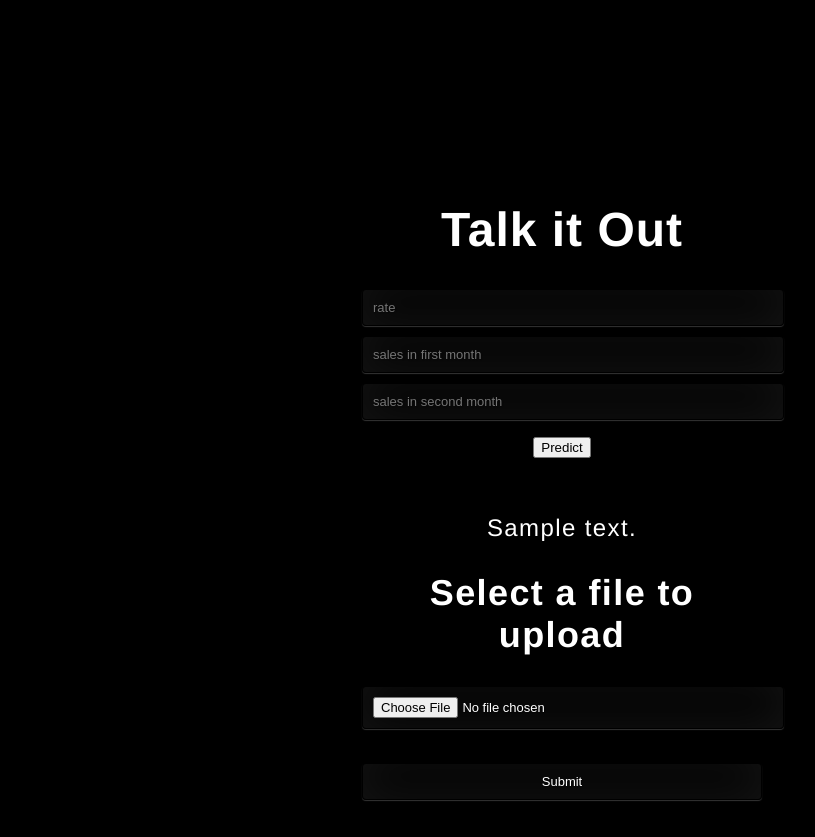
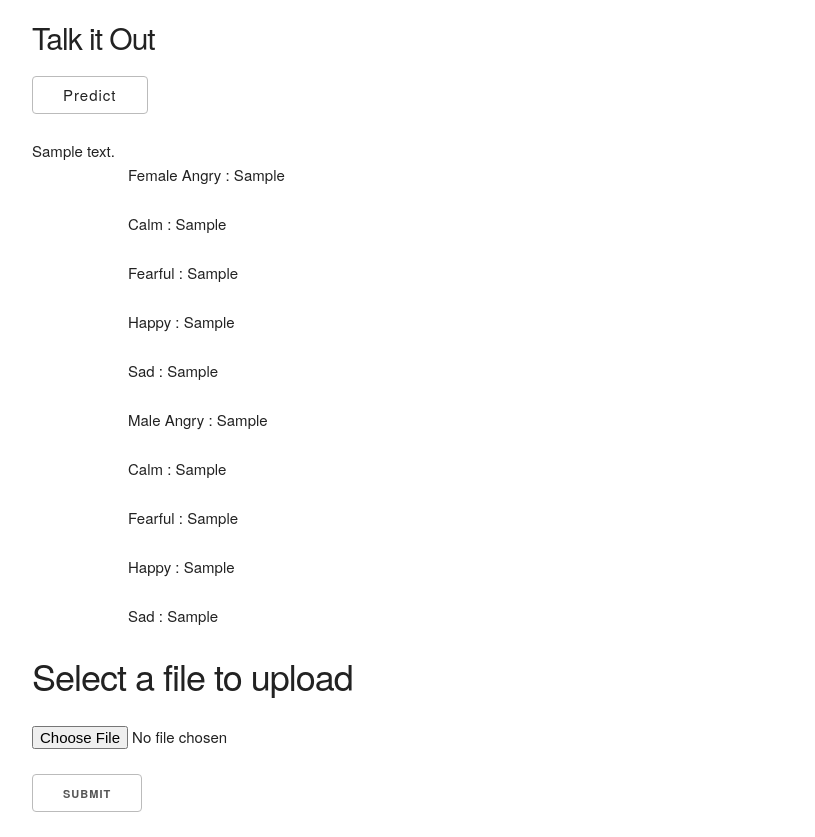
Before and after one commit to Calebp98/Hack_Elvis, a Flask app: template templates/index.html in a window 1280 px wide. Shown: the whole page, without its empty margins (128-943 px from the left). Before the commit the page ends 801 px from the top, so only its background shows below. Run offline with Flask 2, Linux system fonts and the light colour scheme; the template is opened without the code that fills it: most values are stand-ins (such as "Sample title", 1, 10 or a date in 2020); parts of the project's set-up code (start-up, migrations or seed data) failed here and were passed over.

Commit message:
working tf and updated css

```diff
--- a/app.py
+++ b/app.py
@@ -1,9 +1,13 @@
 import os
 import numpy as np
 from flask import Flask, request, jsonify, render_template, flash,redirect
-# from flask import Flask, flash, request, redirect, render_template
 import pickle
 from werkzeug.utils import secure_filename
+import pandas as pd
+import librosa
+import glob
+import numpy as np
+import keras
 
 
 UPLOAD_FOLDER = 'uploads'
@@ -16,10 +20,31 @@ app.secret_key = "78929"
 app.config['UPLOAD_FOLDER'] = UPLOAD_FOLDER
 
 
-model = pickle.load(open('model.pkl', 'rb'))
+# model = pickle.load(open('model.pkl', 'rb'))
 
 def allowed_file(filename):
 	return '.' in filename and filename.rsplit('.', 1)[1].lower() in ALLOWED_EXTENSIONS
+
+
+
+def predictEmotion():
+
+    loaded_model = keras.models.load_model('saved_models/Emotion_Voice_Detection_Model.h5')
+
+    # code for tf model
+    data, sampling_rate = librosa.load('uploads/sample.mp3')
+
+    X, sample_rate = librosa.load('uploads/sample.mp3', res_type='kaiser_fast',duration=2.5,sr=22050*2,offset=0.5)
+    sample_rate = np.array(sample_rate)
+    mfccs = np.mean(librosa.feature.mfcc(y=X, sr=sample_rate, n_mfcc=13),axis=0)
+    featurelive = mfccs
+    livedf2 = featurelive
+    livedf2= pd.DataFrame(data=livedf2)
+    twodimNew = livedf2.values
+    twodimNew =np.expand_dims(twodimNew, axis=0)
+    livepreds = loaded_model.predict(twodimNew, batch_size=32, verbose=1)
+
+    return livepreds
 
 @app.route('/')
 def home():
@@ -28,13 +53,10 @@ def home():
 @app.route('/predict',methods=['POST'])
 def predict():
 
-    int_features = [int(x) for x in request.form.values()]
-    final_features = [np.array(int_features)]
-    prediction = model.predict(final_features)
+    result = predictEmotion()
+    x = result[0]
 
-    output = round(prediction[0], 2)
-
-    return render_template('index.html', prediction_text='Sales should be $ {}'.format(output))
+    return render_template('index.html', fAngry=x[0],fCalm=x[1],fFearful=x[2],fHappy=x[3],fSad=x[4],mAngry=x[5],mCalm=x[6],mFearful=x[7],mHappy=x[8],mSad=x[9])
 
 # for file uploading
 
@@ -52,20 +74,23 @@ def upload_file():
 		if file and allowed_file(file.filename):
 			filename = secure_filename(file.filename)
 			file.save(os.path.join(app.config['UPLOAD_FOLDER'], filename))
+			os.rename(os.path.join(app.config['UPLOAD_FOLDER'], filename),'uploads/sample.mp3')
 			flash('File successfully uploaded')
 			return redirect('/')
 		else:
 			flash('Allowed file type is mp3')
 			return redirect(request.url)
 
+
 @app.route('/results',methods=['POST'])
 def results():
 
-    data = request.get_json(force=True)
-    prediction = model.predict([np.array(list(data.values()))])
-
-    output = prediction[0]
-    return jsonify(output)
+    # data = request.get_json(force=True)
+    # prediction = model.predict([np.array(list(data.values()))])
+	#
+    # output = prediction[0]
+    # return jsonify(output)
+	return
 
 if __name__ == "__main__":
     app.run(debug=True)
--- a/request.py
+++ /dev/null
@@ -1,6 +0,0 @@
-import requests
-
-url = 'http://localhost:5000/results'
-r = requests.post(url,json={'rate':5, 'sales_in_first_month':200, 'sales_in_second_month':400})
-
-print(r.json())
--- /dev/null
+++ b/static/css/skeleton.css
@@ -0,0 +1,418 @@
+/*
+* Skeleton V2.0.4
+* Copyright 2014, Dave Gamache
+* www.getskeleton.com
+* Free to use under the MIT license.
+* http://www.opensource.org/licenses/mit-license.php
+* 12/29/2014
+*/
+
+
+/* Table of contents
+––––––––––––––––––––––––––––––––––––––––––––––––––
+- Grid
+- Base Styles
+- Typography
+- Links
+- Buttons
+- Forms
+- Lists
+- Code
+- Tables
+- Spacing
+- Utilities
+- Clearing
+- Media Queries
+*/
+
+
+/* Grid
+–––––––––––––––––––––––––––––––––––––––––––––––––– */
+.container {
+  position: relative;
+  width: 100%;
+  max-width: 960px;
+  margin: 0 auto;
+  padding: 0 20px;
+  box-sizing: border-box; }
+.column,
+.columns {
+  width: 100%;
+  float: left;
+  box-sizing: border-box; }
+
+/* For devices larger than 400px */
+@media (min-width: 400px) {
+  .container {
+    width: 85%;
+    padding: 0; }
+}
+
+/* For devices larger than 550px */
+@media (min-width: 550px) {
+  .container {
+    width: 80%; }
+  .column,
+  .columns {
+    margin-left: 4%; }
+  .column:first-child,
+  .columns:first-child {
+    margin-left: 0; }
+
+  .one.column,
+  .one.columns                    { width: 4.66666666667%; }
+  .two.columns                    { width: 13.3333333333%; }
+  .three.columns                  { width: 22%;            }
+  .four.columns                   { width: 30.6666666667%; }
+  .five.columns                   { width: 39.3333333333%; }
+  .six.columns                    { width: 48%;            }
+  .seven.columns                  { width: 56.6666666667%; }
+  .eight.columns                  { width: 65.3333333333%; }
+  .nine.columns                   { width: 74.0%;          }
+  .ten.columns                    { width: 82.6666666667%; }
+  .eleven.columns                 { width: 91.3333333333%; }
+  .twelve.columns                 { width: 100%; margin-left: 0; }
+
+  .one-third.column               { width: 30.6666666667%; }
+  .two-thirds.column              { width: 65.3333333333%; }
+
+  .one-half.column                { width: 48%; }
+
+  /* Offsets */
+  .offset-by-one.column,
+  .offset-by-one.columns          { margin-left: 8.66666666667%; }
+  .offset-by-two.column,
+  .offset-by-two.columns          { margin-left: 17.3333333333%; }
+  .offset-by-three.column,
+  .offset-by-three.columns        { margin-left: 26%;            }
+  .offset-by-four.column,
+  .offset-by-four.columns         { margin-left: 34.6666666667%; }
+  .offset-by-five.column,
+  .offset-by-five.columns         { margin-left: 43.3333333333%; }
+  .offset-by-six.column,
+  .offset-by-six.columns          { margin-left: 52%;            }
+  .offset-by-seven.column,
+  .offset-by-seven.columns        { margin-left: 60.6666666667%; }
+  .offset-by-eight.column,
+  .offset-by-eight.columns        { margin-left: 69.3333333333%; }
+  .offset-by-nine.column,
+  .offset-by-nine.columns         { margin-left: 78.0%;          }
+  .offset-by-ten.column,
+  .offset-by-ten.columns          { margin-left: 86.6666666667%; }
+  .offset-by-eleven.column,
+  .offset-by-eleven.columns       { margin-left: 95.3333333333%; }
+
+  .offset-by-one-third.column,
+  .offset-by-one-third.columns    { margin-left: 34.6666666667%; }
+  .offset-by-two-thirds.column,
+  .offset-by-two-thirds.columns   { margin-left: 69.3333333333%; }
+
+  .offset-by-one-half.column,
+  .offset-by-one-half.columns     { margin-left: 52%; }
+
+}
+
+
+/* Base Styles
+–––––––––––––––––––––––––––––––––––––––––––––––––– */
+/* NOTE
+html is set to 62.5% so that all the REM measurements throughout Skeleton
+are based on 10px sizing. So basically 1.5rem = 15px :) */
+html {
+  font-size: 62.5%; }
+body {
+  font-size: 1.5em; /* currently ems cause chrome bug misinterpreting rems on body element */
+  line-height: 1.6;
+  font-weight: 400;
+  font-family: "Raleway", "HelveticaNeue", "Helvetica Neue", Helvetica, Arial, sans-serif;
+  color: #222; }
+
+
+/* Typography
+–––––––––––––––––––––––––––––––––––––––––––––––––– */
+h1, h2, h3, h4, h5, h6 {
+  margin-top: 0;
+  margin-bottom: 2rem;
+  font-weight: 300; }
+h1 { font-size: 4.0rem; line-height: 1.2;  letter-spacing: -.1rem;}
+h2 { font-size: 3.6rem; line-height: 1.25; letter-spacing: -.1rem; }
+h3 { font-size: 3.0rem; line-height: 1.3;  letter-spacing: -.1rem; }
+h4 { font-size: 2.4rem; line-height: 1.35; letter-spacing: -.08rem; }
+h5 { font-size: 1.8rem; line-height: 1.5;  letter-spacing: -.05rem; }
+h6 { font-size: 1.5rem; line-height: 1.6;  letter-spacing: 0; }
+
+/* Larger than phablet */
+@media (min-width: 550px) {
+  h1 { font-size: 5.0rem; }
+  h2 { font-size: 4.2rem; }
+  h3 { font-size: 3.6rem; }
+  h4 { font-size: 3.0rem; }
+  h5 { font-size: 2.4rem; }
+  h6 { font-size: 1.5rem; }
+}
+
+p {
+  margin-top: 0; }
+
+
+/* Links
+–––––––––––––––––––––––––––––––––––––––––––––––––– */
+a {
+  color: #1EAEDB; }
+a:hover {
+  color: #0FA0CE; }
+
+
+/* Buttons
+–––––––––––––––––––––––––––––––––––––––––––––––––– */
+.button,
+button,
+input[type="submit"],
+input[type="reset"],
+input[type="button"] {
+  display: inline-block;
+  height: 38px;
+  padding: 0 30px;
+  color: #555;
+  text-align: center;
+  font-size: 11px;
+  font-weight: 600;
+  line-height: 38px;
+  letter-spacing: .1rem;
+  text-transform: uppercase;
+  text-decoration: none;
+  white-space: nowrap;
+  background-color: transparent;
+  border-radius: 4px;
+  border: 1px solid #bbb;
+  cursor: pointer;
+  box-sizing: border-box; }
+.button:hover,
+button:hover,
+input[type="submit"]:hover,
+input[type="reset"]:hover,
+input[type="button"]:hover,
+.button:focus,
+button:focus,
+input[type="submit"]:focus,
+input[type="reset"]:focus,
+input[type="button"]:focus {
+  color: #333;
+  border-color: #888;
+  outline: 0; }
+.button.button-primary,
+button.button-primary,
+input[type="submit"].button-primary,
+input[type="reset"].button-primary,
+input[type="button"].button-primary {
+  color: #FFF;
+  background-color: #33C3F0;
+  border-color: #33C3F0; }
+.button.button-primary:hover,
+button.button-primary:hover,
+input[type="submit"].button-primary:hover,
+input[type="reset"].button-primary:hover,
+input[type="button"].button-primary:hover,
+.button.button-primary:focus,
+button.button-primary:focus,
+input[type="submit"].button-primary:focus,
+input[type="reset"].button-primary:focus,
+input[type="button"].button-primary:focus {
+  color: #FFF;
+  background-color: #1EAEDB;
+  border-color: #1EAEDB; }
+
+
+/* Forms
+–––––––––––––––––––––––––––––––––––––––––––––––––– */
+input[type="email"],
+input[type="number"],
+input[type="search"],
+input[type="text"],
+input[type="tel"],
+input[type="url"],
+input[type="password"],
+textarea,
+select {
+  height: 38px;
+  padding: 6px 10px; /* The 6px vertically centers text on FF, ignored by Webkit */
+  background-color: #fff;
+  border: 1px solid #D1D1D1;
+  border-radius: 4px;
+  box-shadow: none;
+  box-sizing: border-box; }
+/* Removes awkward default styles on some inputs for iOS */
+input[type="email"],
+input[type="number"],
+input[type="search"],
+input[type="text"],
+input[type="tel"],
+input[type="url"],
+input[type="password"],
+textarea {
+  -webkit-appearance: none;
+     -moz-appearance: none;
+          appearance: none; }
+textarea {
+  min-height: 65px;
+  padding-top: 6px;
+  padding-bottom: 6px; }
+input[type="email"]:focus,
+input[type="number"]:focus,
+input[type="search"]:focus,
+input[type="text"]:focus,
+input[type="tel"]:focus,
+input[type="url"]:focus,
+input[type="password"]:focus,
+textarea:focus,
+select:focus {
+  border: 1px solid #33C3F0;
+  outline: 0; }
+label,
+legend {
+  display: block;
+  margin-bottom: .5rem;
+  font-weight: 600; }
+fieldset {
+  padding: 0;
+  border-width: 0; }
+input[type="checkbox"],
+input[type="radio"] {
+  display: inline; }
+label > .label-body {
+  display: inline-block;
+  margin-left: .5rem;
+  font-weight: normal; }
+
+
+/* Lists
+–––––––––––––––––––––––––––––––––––––––––––––––––– */
+ul {
+  list-style: circle inside; }
+ol {
+  list-style: decimal inside; }
+ol, ul {
+  padding-left: 0;
+  margin-top: 0; }
+ul ul,
+ul ol,
+ol ol,
+ol ul {
+  margin: 1.5rem 0 1.5rem 3rem;
+  font-size: 90%; }
+li {
+  margin-bottom: 1rem; }
+
+
+/* Code
+–––––––––––––––––––––––––––––––––––––––––––––––––– */
+code {
+  padding: .2rem .5rem;
+  margin: 0 .2rem;
+  font-size: 90%;
+  white-space: nowrap;
+  background: #F1F1F1;
+  border: 1px solid #E1E1E1;
+  border-radius: 4px; }
+pre > code {
+  display: block;
+  padding: 1rem 1.5rem;
+  white-space: pre; }
+
+
+/* Tables
+–––––––––––––––––––––––––––––––––––––––––––––––––– */
+th,
+td {
+  padding: 12px 15px;
+  text-align: left;
+  border-bottom: 1px solid #E1E1E1; }
+th:first-child,
+td:first-child {
+  padding-left: 0; }
+th:last-child,
+td:last-child {
+  padding-right: 0; }
+
+
+/* Spacing
+–––––––––––––––––––––––––––––––––––––––––––––––––– */
+button,
+.button {
+  margin-bottom: 1rem; }
+input,
+textarea,
+select,
+fieldset {
+  margin-bottom: 1.5rem; }
+pre,
+blockquote,
+dl,
+figure,
+table,
+p,
+ul,
+ol,
+form {
+  margin-bottom: 2.5rem; }
+
+
+/* Utilities
+–––––––––––––––––––––––––––––––––––––––––––––––––– */
+.u-full-width {
+  width: 100%;
+  box-sizing: border-box; }
+.u-max-full-width {
+  max-width: 100%;
+  box-sizing: border-box; }
+.u-pull-right {
+  float: right; }
+.u-pull-left {
+  float: left; }
+
+
+/* Misc
+–––––––––––––––––––––––––––––––––––––––––––––––––– */
+hr {
+  margin-top: 3rem;
+  margin-bottom: 3.5rem;
+  border-width: 0;
+  border-top: 1px solid #E1E1E1; }
+
+
+/* Clearing
+–––––––––––––––––––––––––––––––––––––––––––––––––– */
+
+/* Self Clearing Goodness */
+.container:after,
+.row:after,
+.u-cf {
+  content: "";
+  display: table;
+  clear: both; }
+
+
+/* Media Queries
+–––––––––––––––––––––––––––––––––––––––––––––––––– */
+/*
+Note: The best way to structure the use of media queries is to create the queries
+near the relevant code. For example, if you wanted to change the styles for buttons
+on small devices, paste the mobile query code up in the buttons section and style it
+there.
+*/
+
+
+/* Larger than mobile */
+@media (min-width: 400px) {}
+
+/* Larger than phablet (also point when grid becomes active) */
+@media (min-width: 550px) {}
+
+/* Larger than tablet */
+@media (min-width: 750px) {}
+
+/* Larger than desktop */
+@media (min-width: 1000px) {}
+
+/* Larger than Desktop HD */
+@media (min-width: 1200px) {}
--- a/templates/index.html
+++ b/templates/index.html
@@ -8,27 +8,42 @@
   <link href='https://fonts.googleapis.com/css?family=Arimo' rel='stylesheet' type='text/css'>
   <link href='https://fonts.googleapis.com/css?family=Hind:300' rel='stylesheet' type='text/css'>
   <link href='https://fonts.googleapis.com/css?family=Open+Sans+Condensed:300' rel='stylesheet' type='text/css'>
-  <link rel="stylesheet" href="{{ url_for('static', filename='css/style.css') }}">
+  <link rel="stylesheet" href="{{ url_for('static', filename='css/skeleton.css') }}">
+  <link rel="stylesheet" href="{{ url_for('static', filename='css/normalize.css') }}">
+
 
 </head>
 
-<body style="background: #000;">
+<body>
+  <div class="container">
     <div class="login">
       <h1>Talk it Out</h1>
 
       <!-- Main Input For Receiving Query to our ML -->
       <form action="{{ url_for('predict')}}" method="post">
-      <input type="text" name="rate" placeholder="rate" required="required" />
+        <!-- <input type="text" name="rate" placeholder="rate" required="required" />
       <input type="text" name="sales in first month" placeholder="sales in first month" required="required" />
-      <input type="text" name="sales in second month" placeholder="sales in second month" required="required" />
+      <input type="text" name="sales in second month" placeholder="sales in second month" required="required" /> -->
         <button type="submit" class="btn btn-primary btn-block btn-large">Predict</button>
       </form>
 
-    <br>
-    <br>
       {{ prediction_text }}
+      <div class="container">
+        <div class="row">
+          <p>Female Angry : {{fAngry}}</p>
+          <p>Calm : {{fCalm}}</p>
+          <p>Fearful : {{fFearful}}</p>
+          <p>Happy : {{fHappy}}</p>
+          <p>Sad : {{fSad}}</p>
+          <p>Male Angry : {{mAngry}}</p>
+          <p>Calm : {{mCalm}}</p>
+          <p>Fearful : {{mFearful}}</p>
+          <p>Happy : {{mHappy}}</p>
+          <p>Sad : {{mSad}}</p>
+        </div>
+      </div>
 
-    <h2>Select a file to upload</h2>
+      <h3>Select a file to upload</h2>
         <p>
           {% with messages = get_flashed_messages() %}
           {% if messages %}
@@ -53,6 +68,7 @@
 
 
     </div>
+  </div>
 </body>
 
 </html>
```
Also changed, not shown: model.json (added, +1 -0 lines), model.py (deleted, +0 -31 lines), sales.csv (deleted, +0 -7 lines), static/css/normalize.css (added), 3 other files. Lines whose indentation alone changed are shown as unchanged.
